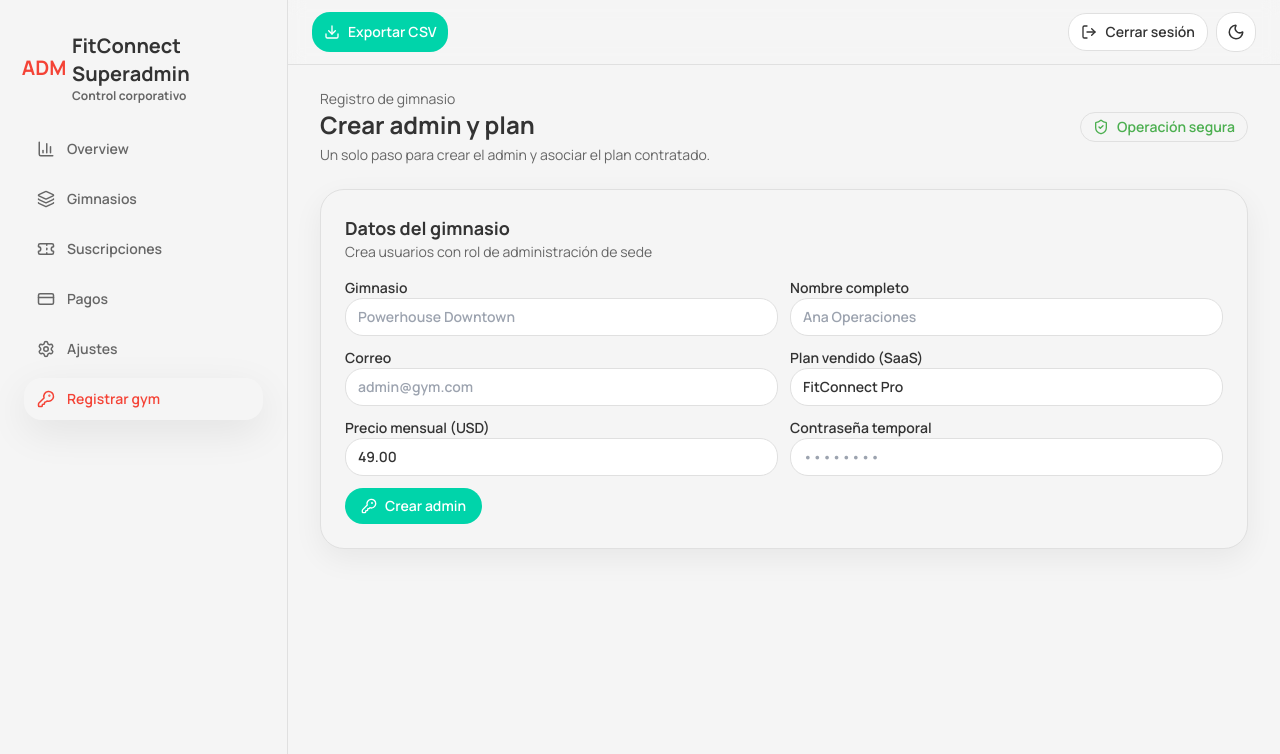
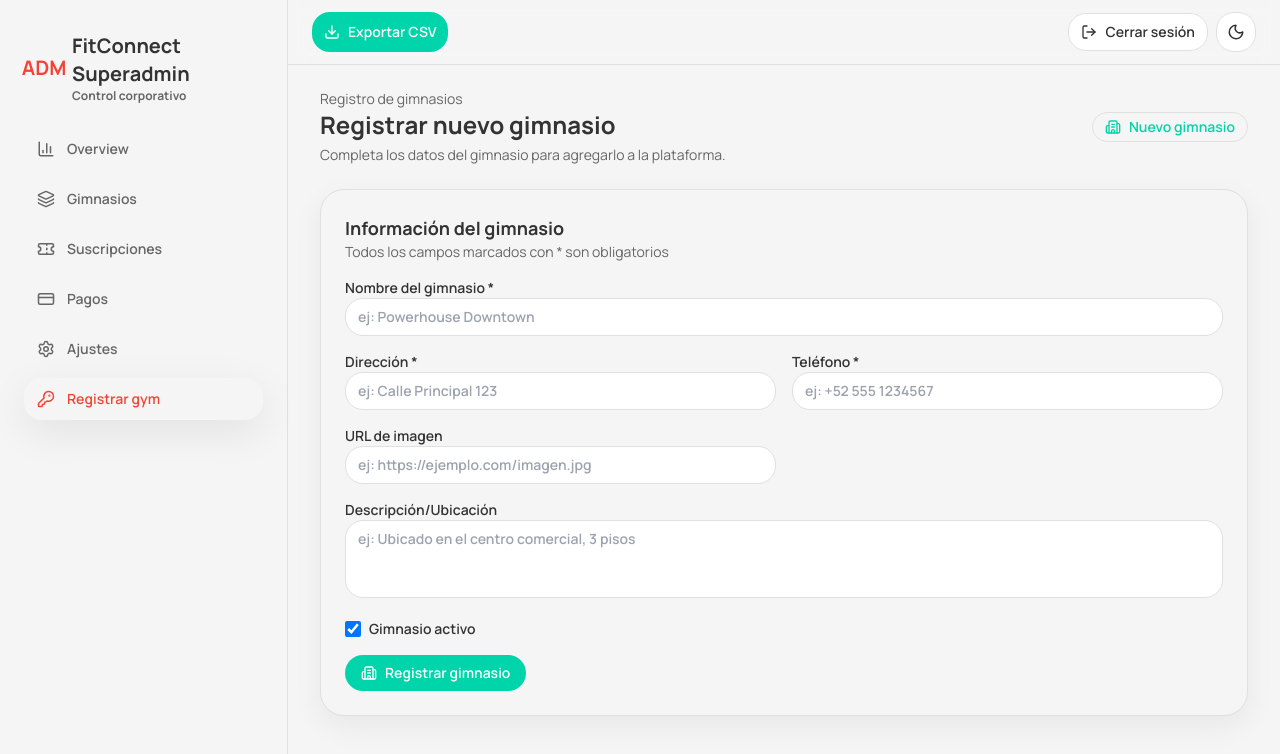
Before and after one commit to Luchadortomy1/webi, a React (Vite) app in the folder fitconnect/: page /superadmin/register-gym in a window 1280 px wide. Shown: the top 754 px of the page. Built offline with nearby package versions, Linux system fonts and the light colour scheme.

Commit message:
ya registra gym

```diff
--- a/fitconnect/src/pages/AdminRegisterGym.tsx
+++ b/fitconnect/src/pages/AdminRegisterGym.tsx
@@ -1,180 +1,165 @@
 import { FormEvent, useState } from 'react'
-import { KeyRound, ShieldCheck } from 'lucide-react'
+import { Building2, Loader2 } from 'lucide-react'
 import Card from '../components/Card'
 import { supabase } from '../lib/supabase'
 
 const AdminRegisterGym = () => {
-  const [name, setName] = useState('')
-  const [email, setEmail] = useState('')
-  const [password, setPassword] = useState('')
-  const [gym, setGym] = useState('')
-  const [planName, setPlanName] = useState('FitConnect Pro')
-  const [planPrice, setPlanPrice] = useState('49.00')
+  const [formData, setFormData] = useState({
+    name: '',
+    address: '',
+    phone: '',
+    location: '',
+    image_url: '',
+    is_active: true,
+  })
   const [creating, setCreating] = useState(false)
   const [feedback, setFeedback] = useState('')
+  const [feedbackType, setFeedbackType] = useState<'success' | 'error' | ''>('')
 
-  const handleCreateGymAdmin = async (event: FormEvent<HTMLFormElement>) => {
+  const handleInputChange = (e: React.ChangeEvent<HTMLInputElement | HTMLTextAreaElement>) => {
+    const { name, value, type } = e.currentTarget
+    setFormData({
+      ...formData,
+      [name]: type === 'checkbox' ? (e.currentTarget as HTMLInputElement).checked : value,
+    })
+  }
+
+  const handleSubmit = async (event: FormEvent<HTMLFormElement>) => {
     event.preventDefault()
     setFeedback('')
     setCreating(true)
 
-    const role = 'gym_owner'
-
-    // Crea el registro del gimnasio primero para poder ligarlo en metadata
-    const { data: gymRow, error: gymError } = await supabase
-      .from('gyms')
-      .insert({ name: gym })
-      .select('id')
-      .single()
-
-    if (gymError || !gymRow?.id) {
+    // Validar campos requeridos
+    if (!formData.name.trim() || !formData.address.trim() || !formData.phone.trim()) {
+      setFeedback('Por favor completa todos los campos requeridos')
+      setFeedbackType('error')
       setCreating(false)
-      setFeedback(gymError?.message || 'No se pudo crear el gimnasio')
       return
     }
 
-    const gymId = gymRow.id
-
-    const { data: signUpData, error: signUpError } = await supabase.auth.signUp({
-      email,
-      password,
-      options: {
-        data: {
-          role,
-          gym_name: gym,
-          gym_id: gymId,
-          name,
-          plan_name: planName,
-          plan_price: planPrice,
-        },
-      },
-    })
-
-    if (signUpError) {
-      // Intenta limpiar el gimnasio creado si el alta de usuario falla
-      await supabase.from('gyms').delete().eq('id', gymId)
-      setCreating(false)
-      setFeedback(signUpError.message)
-      return
-    }
-
-    const userId = signUpData.user?.id
-    if (userId) {
-      const { error: profileError } = await supabase.from('profiles').upsert({
-        id: userId,
-        full_name: name,
-        email,
-        role,
+    try {
+      const { error } = await supabase.from('gyms').insert({
+        name: formData.name.trim(),
+        address: formData.address.trim(),
+        phone: formData.phone.trim(),
+        location: formData.location.trim() || null,
+        image_url: formData.image_url.trim() || null,
+        is_active: formData.is_active,
       })
 
-      if (profileError) {
-        setCreating(false)
-        setFeedback(`Usuario creado pero perfil falló: ${profileError.message}`)
-        return
+      if (error) {
+        setFeedback(`Error: ${error.message}`)
+        setFeedbackType('error')
+      } else {
+        setFeedback('✓ Gimnasio registrado exitosamente')
+        setFeedbackType('success')
+        setFormData({
+          name: '',
+          address: '',
+          phone: '',
+          location: '',
+          image_url: '',
+          is_active: true,
+        })
       }
+    } catch (error) {
+      setFeedback(error instanceof Error ? error.message : 'Error desconocido')
+      setFeedbackType('error')
+    } finally {
+      setCreating(false)
     }
-
-    setCreating(false)
-    setFeedback('Admin de gimnasio creado con rol gym_owner. Revisa el correo para confirmar acceso.')
-    setName('')
-    setEmail('')
-    setPassword('')
-    setGym('')
-    setPlanName('FitConnect Pro')
-    setPlanPrice('49.00')
   }
 
   return (
     <div className="space-y-6">
       <div className="flex items-center justify-between">
         <div>
-          <p className="text-sm text-text-secondary">Registro de gimnasio</p>
-          <h1 className="text-2xl font-bold">Crear admin y plan</h1>
-          <p className="text-sm text-text-secondary mt-1">Un solo paso para crear el admin y asociar el plan contratado.</p>
+          <p className="text-sm text-text-secondary">Registro de gimnasios</p>
+          <h1 className="text-2xl font-bold">Registrar nuevo gimnasio</h1>
+          <p className="text-sm text-text-secondary mt-1">Completa los datos del gimnasio para agregarlo a la plataforma.</p>
         </div>
-        <span className="pill bg-success/15 text-success border-success/30 inline-flex items-center gap-2">
-          <ShieldCheck size={16} /> Operación segura
+        <span className="pill bg-primary/15 text-primary border-primary/30 inline-flex items-center gap-2">
+          <Building2 size={16} /> Nuevo gimnasio
         </span>
       </div>
 
-      <Card title="Datos del gimnasio" subtitle="Crea usuarios con rol de administración de sede">
-        <form className="grid gap-3 md:grid-cols-2" onSubmit={handleCreateGymAdmin}>
-          <label className="space-y-1 text-sm font-semibold text-text" htmlFor="gym-name">
-            Gimnasio
+      <Card title="Información del gimnasio" subtitle="Todos los campos marcados con * son obligatorios">
+        <form className="grid gap-4 md:grid-cols-2" onSubmit={handleSubmit}>
+          <label className="space-y-1 text-sm font-semibold text-text md:col-span-2" htmlFor="name">
+            Nombre del gimnasio *
             <input
-              id="gym-name"
-              value={gym}
-              onChange={(event) => setGym(event.target.value)}
+              id="name"
+              name="name"
+              value={formData.name}
+              onChange={handleInputChange}
               required
-              placeholder="Powerhouse Downtown"
+              placeholder="ej: Powerhouse Downtown"
               className="w-full rounded-xl border border-border bg-background px-3 py-2 text-sm"
             />
           </label>
 
-          <label className="space-y-1 text-sm font-semibold text-text" htmlFor="admin-name">
-            Nombre completo
+          <label className="space-y-1 text-sm font-semibold text-text" htmlFor="address">
+            Dirección *
             <input
-              id="admin-name"
-              value={name}
-              onChange={(event) => setName(event.target.value)}
+              id="address"
+              name="address"
+              value={formData.address}
+              onChange={handleInputChange}
               required
-              placeholder="Ana Operaciones"
+              placeholder="ej: Calle Principal 123"
               className="w-full rounded-xl border border-border bg-background px-3 py-2 text-sm"
             />
           </label>
 
-          <label className="space-y-1 text-sm font-semibold text-text" htmlFor="admin-email">
-            Correo
+          <label className="space-y-1 text-sm font-semibold text-text" htmlFor="phone">
+            Teléfono *
             <input
-              id="admin-email"
-              type="email"
-              value={email}
-              onChange={(event) => setEmail(event.target.value)}
+              id="phone"
+              name="phone"
+              value={formData.phone}
+              onChange={handleInputChange}
               required
-              placeholder="admin@gym.com"
+              type="tel"
+              placeholder="ej: +52 555 1234567"
               className="w-full rounded-xl border border-border bg-background px-3 py-2 text-sm"
             />
           </label>
 
-          <label className="space-y-1 text-sm font-semibold text-text" htmlFor="plan-name">
-            Plan vendido (SaaS)
+          <label className="space-y-1 text-sm font-semibold text-text" htmlFor="image_url">
+            URL de imagen
             <input
-              id="plan-name"
-              value={planName}
-              onChange={(event) => setPlanName(event.target.value)}
-              required
-              placeholder="FitConnect Pro"
+              id="image_url"
+              name="image_url"
+              value={formData.image_url}
+              onChange={handleInputChange}
+              type="url"
+              placeholder="ej: https://ejemplo.com/imagen.jpg"
               className="w-full rounded-xl border border-border bg-background px-3 py-2 text-sm"
             />
           </label>
 
-          <label className="space-y-1 text-sm font-semibold text-text" htmlFor="plan-price">
-            Precio mensual (USD)
-            <input
-              id="plan-price"
-              type="number"
-              min="0"
-              step="0.01"
-              value={planPrice}
-              onChange={(event) => setPlanPrice(event.target.value)}
-              required
-              placeholder="49.00"
-              className="w-full rounded-xl border border-border bg-background px-3 py-2 text-sm"
+          <label className="space-y-1 text-sm font-semibold text-text md:col-span-2" htmlFor="location">
+            Descripción/Ubicación
+            <textarea
+              id="location"
+              name="location"
+              value={formData.location}
+              onChange={handleInputChange}
+              placeholder="ej: Ubicado en el centro comercial, 3 pisos"
+              rows={3}
+              className="w-full rounded-xl border border-border bg-background px-3 py-2 text-sm resize-none"
             />
           </label>
 
-          <label className="space-y-1 text-sm font-semibold text-text" htmlFor="admin-password">
-            Contraseña temporal
+          <label className="space-y-1 text-sm font-semibold text-text flex items-center gap-2 md:col-span-2">
             <input
-              id="admin-password"
-              type="password"
-              value={password}
-              onChange={(event) => setPassword(event.target.value)}
-              required
-              minLength={8}
-              placeholder="••••••••"
-              className="w-full rounded-xl border border-border bg-background px-3 py-2 text-sm"
+              type="checkbox"
+              name="is_active"
+              checked={formData.is_active}
+              onChange={handleInputChange}
+              className="w-4 h-4 rounded border-border"
             />
+            Gimnasio activo
           </label>
 
           <div className="md:col-span-2 flex items-center gap-3">
@@ -183,10 +168,27 @@ const AdminRegisterGym = () => {
               disabled={creating}
               className="rounded-xl bg-primary px-4 py-2 text-sm font-semibold text-background disabled:opacity-60 inline-flex items-center gap-2"
             >
-              <KeyRound size={16} />
-              {creating ? 'Creando…' : 'Crear admin'}
+              {creating ? (
+                <>
+                  <Loader2 size={16} className="animate-spin" />
+                  Registrando…
+                </>
+              ) : (
+                <>
+                  <Building2 size={16} />
+                  Registrar gimnasio
+                </>
+              )}
             </button>
-            {feedback && <p className="text-sm text-text-secondary">{feedback}</p>}
+            {feedback && (
+              <p
+                className={`text-sm ${
+                  feedbackType === 'success' ? 'text-success' : feedbackType === 'error' ? 'text-error' : 'text-text-secondary'
+                }`}
+              >
+                {feedback}
+              </p>
+            )}
           </div>
         </form>
       </Card>
```
